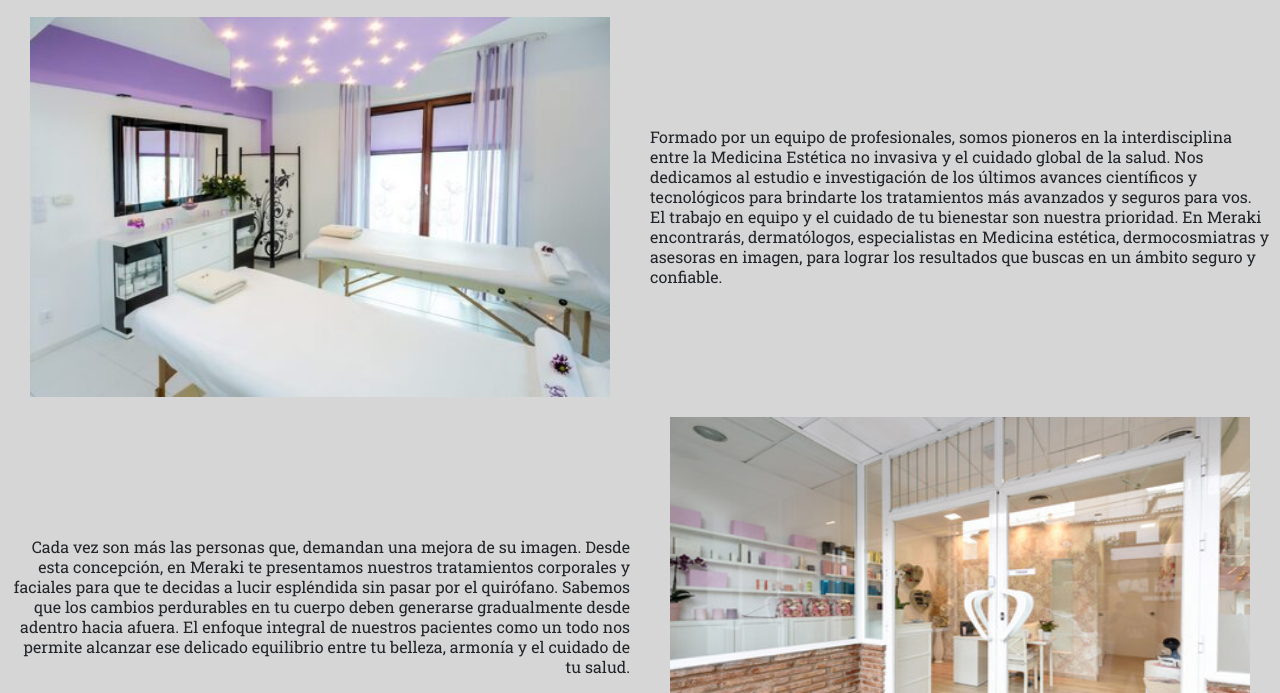
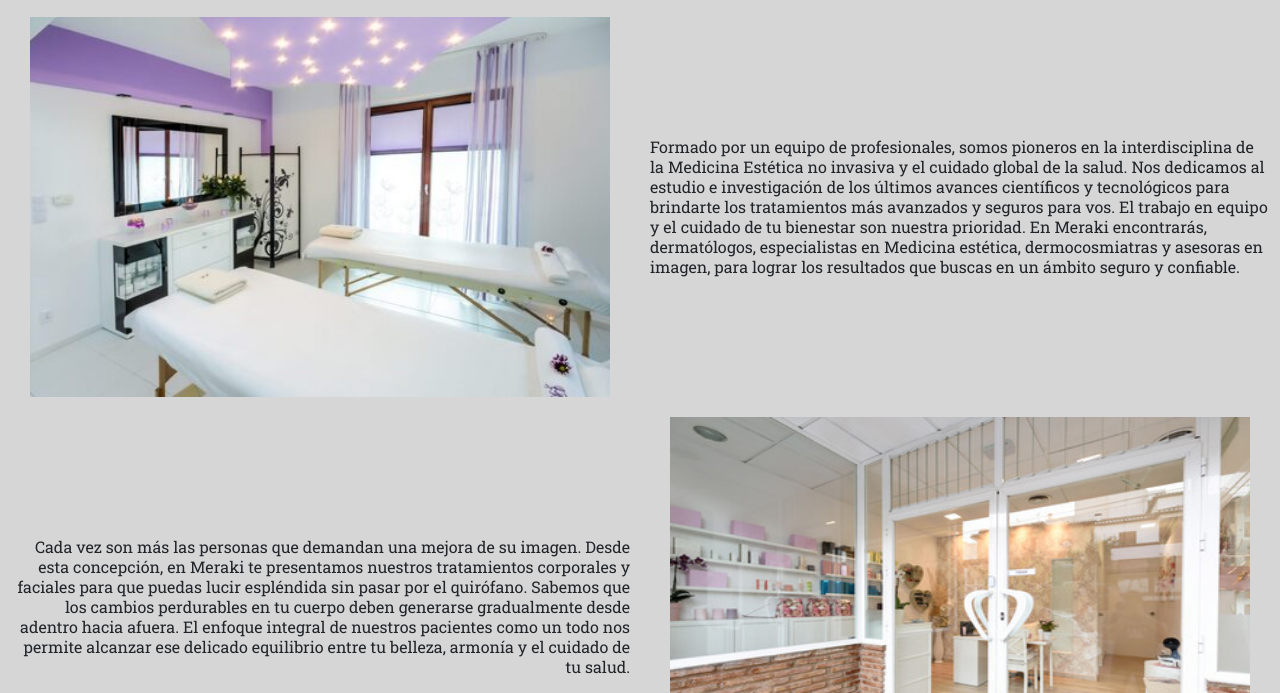
Before and after one commit to rrosaschi/estetica-meraki, a website: page paginas/nosotros.html in a window 1280 px wide. Shown: the part 107-800 px from the top of the page. Drawn offline with nearby package versions, Linux system fonts and the light colour scheme.

Commit message:
corrección texto nosotros

```diff
--- a/paginas/nosotros.html
+++ b/paginas/nosotros.html
@@ -49,7 +49,7 @@
     <main>
         <h1>NUESTRA HISTORIA</h1>
         <section class="galeria__nosotros">
-            <p class="textouno">Formado por un equipo de profesionales, somos pioneros en la interdisciplina entre la Medicina Estética no invasiva y el cuidado global de la salud.
+            <p class="textouno">Formado por un equipo de profesionales, somos pioneros en la interdisciplina de la Medicina Estética no invasiva y el cuidado global de la salud.
 
                 Nos dedicamos al estudio e investigación de los últimos avances científicos y tecnológicos para brindarte los tratamientos más avanzados y seguros para vos.
 
@@ -58,8 +58,8 @@
                 En Meraki encontrarás, dermatólogos, especialistas en Medicina estética, dermocosmiatras y asesoras en imagen, para lograr los resultados que buscas en un ámbito seguro y confiable.
 
                 </p>
-            <p class="textodos">Cada vez son más las personas que, demandan una mejora de su imagen.
-                Desde esta concepción, en Meraki te presentamos nuestros tratamientos corporales y faciales para que te decidas a lucir espléndida sin pasar por el quirófano. Sabemos que los cambios perdurables en tu cuerpo deben generarse gradualmente desde adentro hacia afuera. El enfoque integral de nuestros pacientes como un todo nos permite alcanzar ese delicado equilibrio entre tu belleza, armonía y el cuidado de tu salud. </p>
+            <p class="textodos">Cada vez son más las personas que demandan una mejora de su imagen.
+                Desde esta concepción, en Meraki te presentamos nuestros tratamientos corporales y faciales para que puedas lucir espléndida sin pasar por el quirófano. Sabemos que los cambios perdurables en tu cuerpo deben generarse gradualmente desde adentro hacia afuera. El enfoque integral de nuestros pacientes como un todo nos permite alcanzar ese delicado equilibrio entre tu belleza, armonía y el cuidado de tu salud. </p>
 
                 <img class="fotocamillas galeria__nosotros-items" src="../recursos/Espacio.jpg" alt="Spa">
             <img class="fotopuerta galeria__nosotros-items" src="../recursos/entrada.jpg" alt="Puerta de Entrada">
--- a/scss/_variables.scss
+++ b/scss/_variables.scss
@@ -3,6 +3,3 @@ $font-principal: 'Roboto Slab', serif;
 
 /* COLORES */
 $color-principal:  #ffc9d9;
-
-/* TITULOS */
-$titulo-paginas: 'Roboto Slab', serif, #ffffff;
```
